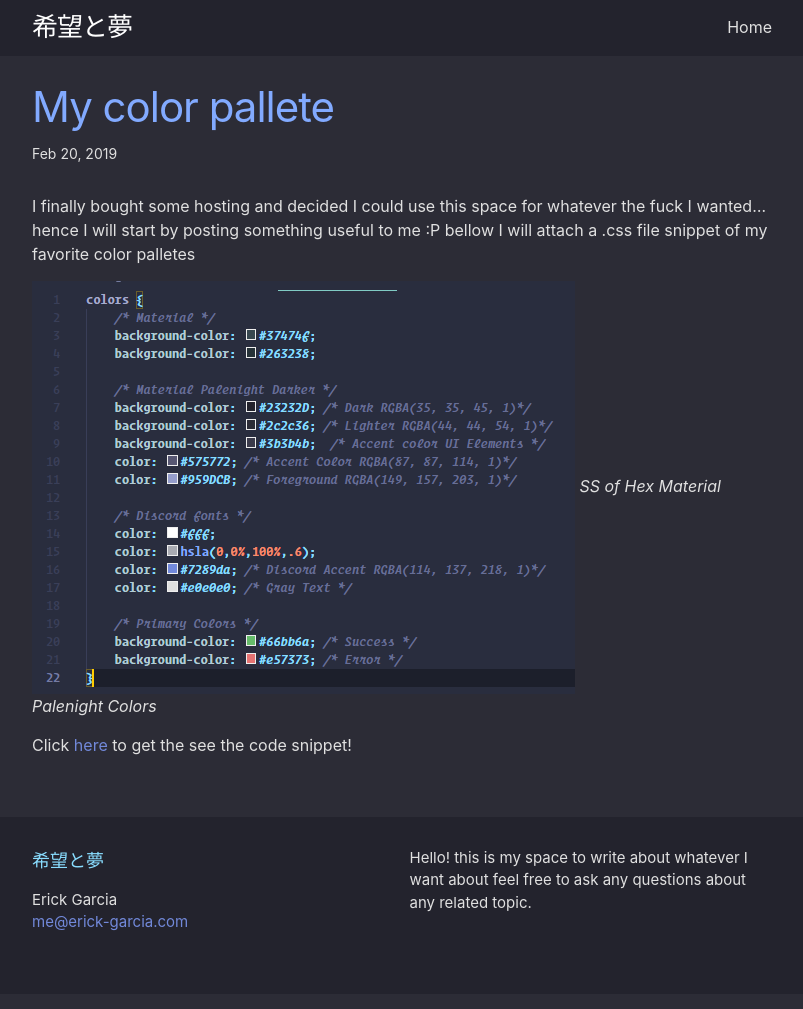
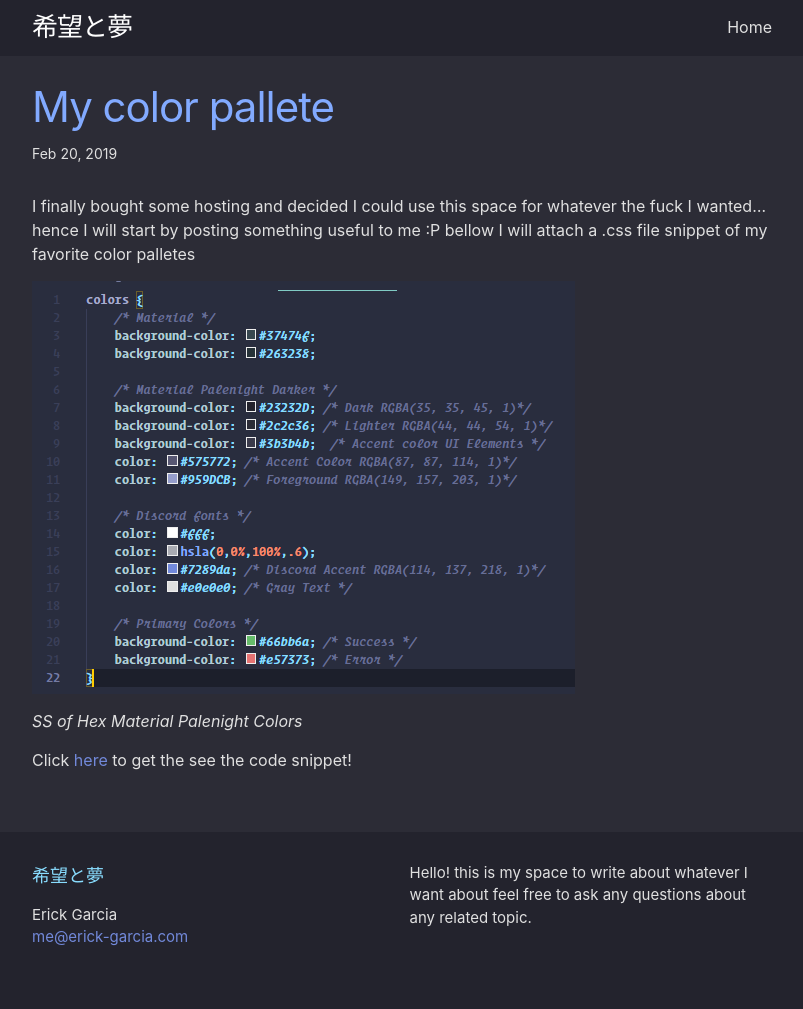
Before and after one commit to garciaErick/blog, a Jekyll site: the page built from _posts/2019-02-20-my-color-pallete.md, in a window 1280 px wide. Shown: the whole page, without its empty margins (238-1041 px from the left). Built offline with Jekyll 4.4.1, drawn with Linux system fonts in a browser that asks for light colours.

Commit message:
Update 2019-02-20-my-color-pallete.md

```diff
--- a/_posts/2019-02-20-my-color-pallete.md
+++ b/_posts/2019-02-20-my-color-pallete.md
@@ -7,7 +7,8 @@ tags: color material palenight "material palenight"
 
 I finally bought some hosting and decided I could use this space for whatever the fuck I wanted... hence I will start by posting something useful to me :P bellow I will attach a .css file snippet of my favorite color palletes
 
-![](/assets/img/colors.png)
+![image](/assets/img/colors.png)
+
 *SS of Hex Material Palenight Colors*
 
 Click [here](https://github.com/garciaErick/dotfiles/blob/master/colors/colors.css) to get the see the code snippet!
```
